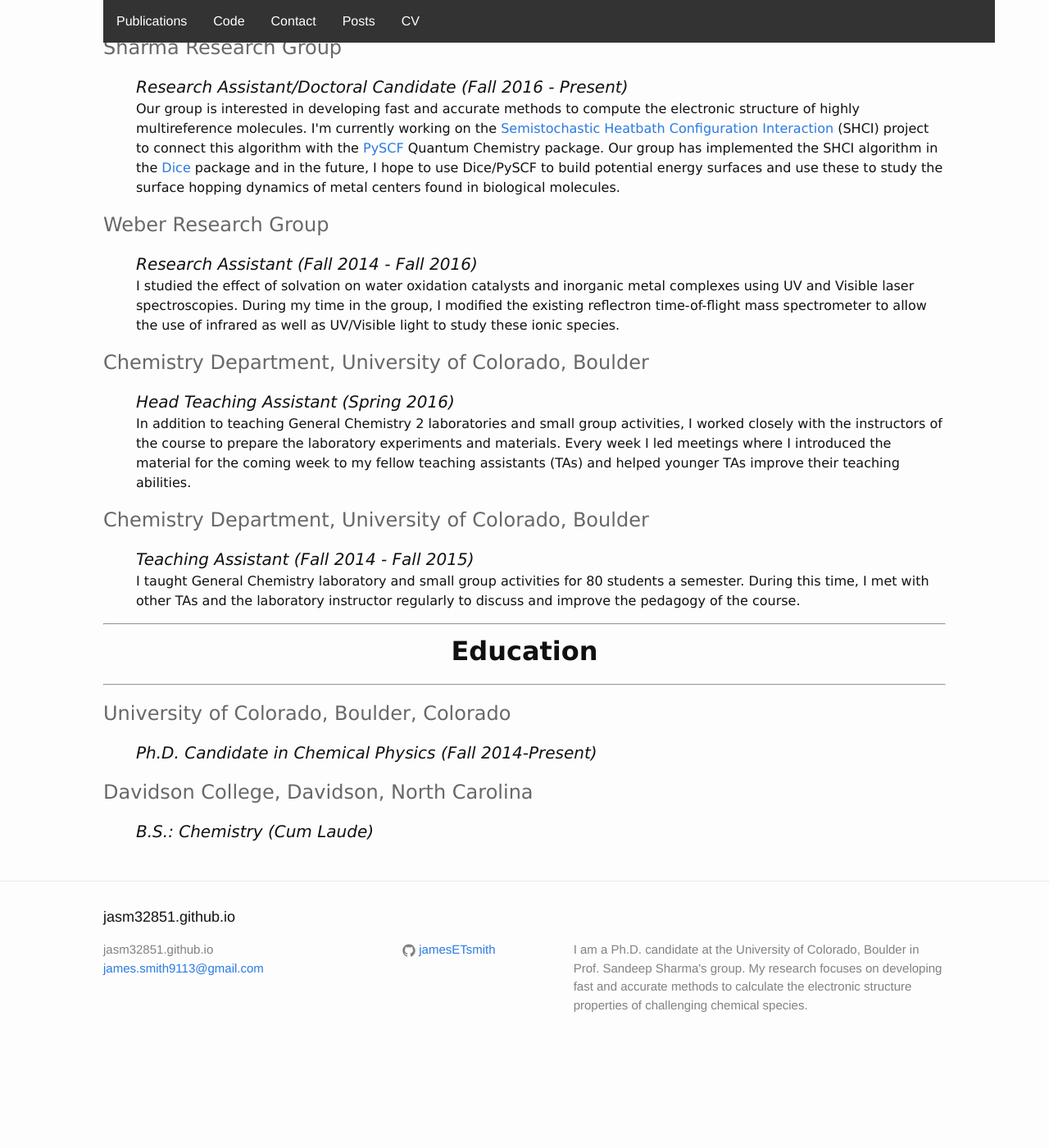
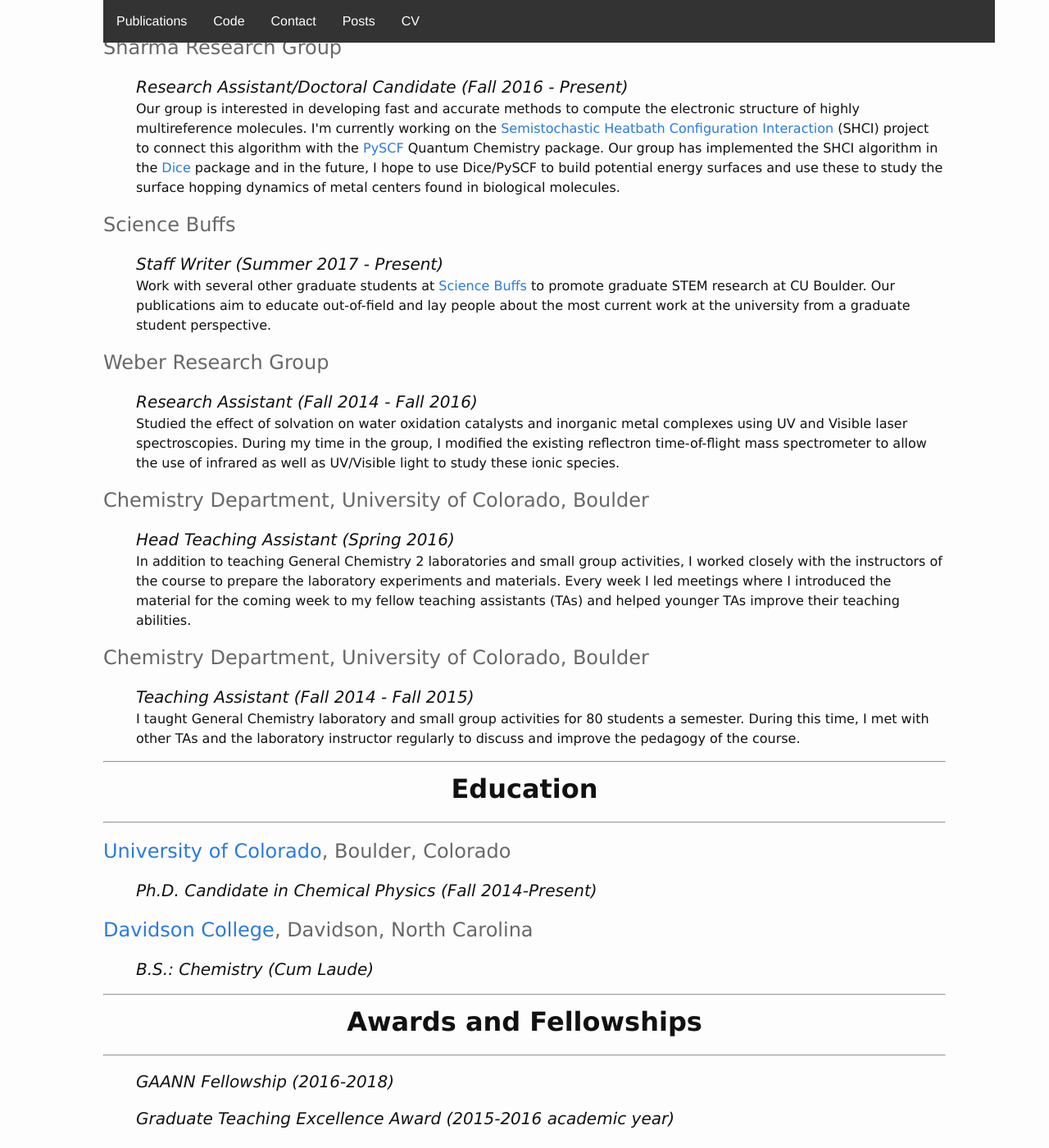
Before and after one commit to jasm32851/jasm32851.github.io, a Jekyll site: the page built from index.html, in a window 1280 px wide and 1400 px high, scrolled down 590 px. Shown: the whole window at 82% size. Built offline with Jekyll 4.4.1, drawn with Linux system fonts in a browser that asks for light colours; before the commit the page ends 1887 px from its top, so only the background shows below that; some of the changed text lies outside the part shown.

Commit message:
Including Science buffs info in CV and updating tutorials.

```diff
--- a/index.html
+++ b/index.html
@@ -20,11 +20,21 @@ title: CV
     </h2>
 
     <h2>
+      Science Buffs
+      <h3>
+        Staff Writer (Summer 2017 - Present)
+        <p>
+          Work with several other graduate students at <a href="https://sciencebuffs.org/">Science Buffs</a> to promote graduate STEM research at CU Boulder. Our publications aim to educate out-of-field and lay people about the most current work at the university from a graduate student perspective.
+        </p>
+      </h3>
+    </h2>
+
+    <h2>
       Weber Research Group
       <h3>
         Research Assistant (Fall 2014 - Fall 2016)
         <p>
-          I studied the effect of solvation on water oxidation catalysts and inorganic metal complexes using UV and Visible laser spectroscopies. During my time in the group, I modified the existing reflectron time-of-flight mass spectrometer to allow the use of infrared as well as UV/Visible light to study these ionic species.
+          Studied the effect of solvation on water oxidation catalysts and inorganic metal complexes using UV and Visible laser spectroscopies. During my time in the group, I modified the existing reflectron time-of-flight mass spectrometer to allow the use of infrared as well as UV/Visible light to study these ionic species.
         </p>
       </h3>
     </h2>
@@ -57,17 +67,33 @@ title: CV
     Education
     <hr>
     <h2>
-      University of Colorado, Boulder, Colorado
+      <a href="http://www.colorado.edu/chembio/">University of Colorado</a>, Boulder, Colorado
       <h3>
         Ph.D. Candidate in Chemical Physics (Fall 2014-Present)
       </h3>
     </h2>
     <h2>
-      Davidson College, Davidson, North Carolina
+      <a href="http://www.davidson.edu/">Davidson College</a>, Davidson, North Carolina
       <h3>
         B.S.: Chemistry (Cum Laude)
       </h3>
     </h2>
+  </h1>
+
+  <hr>
+
+  <h1>
+    Awards and Fellowships
+    <hr>
+      <h3>
+        GAANN Fellowship (2016-2018)
+      </h3>
+      <h3>
+        Graduate Teaching Excellence Award (2015-2016 academic year)
+      </h3>
+      <h3>
+        Graduate Student General Chemistry Teaching Award (2014-2015 academic year)
+      </h3>
   </h1>
 </div>
   <!-- <h1 class="page-heading">James E T. Smith</h1> -->
```
Also changed, not shown: _posts/2017-8-16-Tutorials.md (+7 -0 lines).
